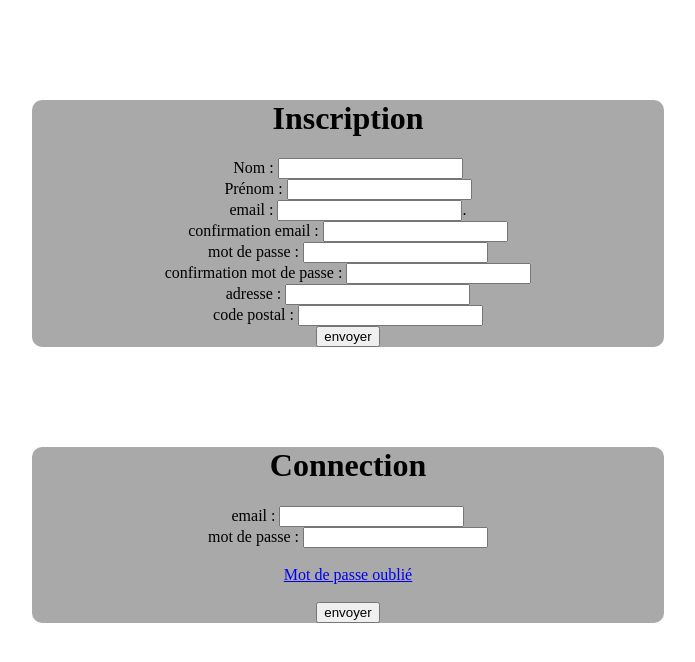
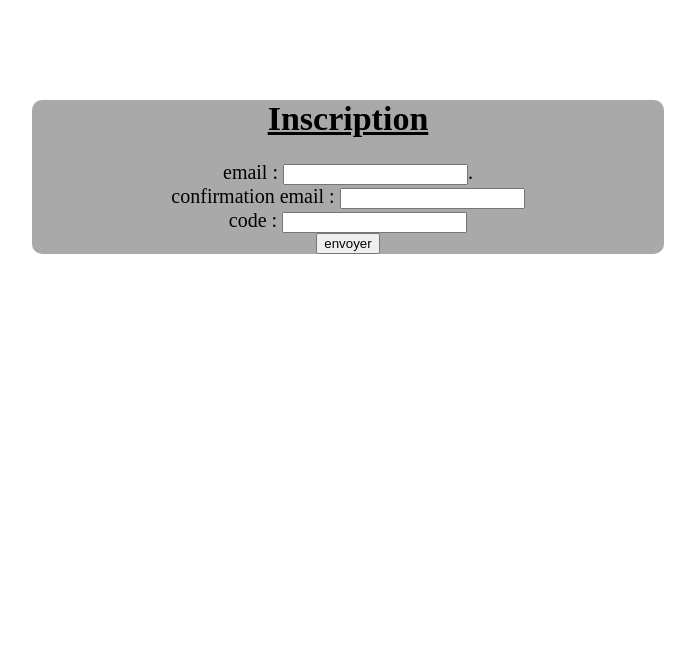
Before and after one commit to shinigami144/Delhaize-Projet, a PHP site: page / in a window 1280 px wide. Shown: the top 662 px of the page, without its empty margins (292-987 px from the left). Run offline with PHP 8.4, Linux system fonts and the light colour scheme.

Commit message:
style + inscription vers BD

```diff
--- a/index.php
+++ b/index.php
@@ -2,12 +2,16 @@
     <head>
         <title>Jeu Delhaize</title>
         <meta charset="utf-8"/>
-        <link rel="stylesheet" href="style.css" />
+        <link rel="stylesheet" href="style.css" >
     </head>
     <body>
         <?php
         require_once('db.php');
+        session_start();
 
+        if (isset($_SESSION['erreur'])){echo "<p><span style='color: red;
+font-size: xxx-large;
+margin-left: 38%; '>".$_SESSION['erreur']."</span></p>";};
         /*
         $host = '127.0.0.1:3308';
         $db   = 'delhaize';
@@ -28,26 +32,12 @@
         //connection
         ?>
        <div>
-            <h1>Inscription</h1>
+            <h1 style="font-size:34px;text-decoration: underline;">Inscription</h1>
             <form action="insert.php" method="POST">
-                Nom : <input type="txt" name="nom" /> <br/>
-                Prénom : <input type="txt" name="prenom" /> <br/>
-                email : <input type="email" name="mail1"/>.<br/>
+                <p style="font-size:20px;">email : <input type="email" name="mail1"/>.<br/>
                 confirmation email : <input type="email" name="mail2"/> <br/>
-                mot de passe : <input type="password" name="pass1"/> <br/>
-                confirmation mot de passe : <input type="password" name="pass2"/> <br/>
-                adresse : <input type="txt" name="adresse" /> <br/>
-                code postal : <input type="number" name="cp" /> <br/>
-                <input type="submit"  value="envoyer"/>
-            </form>
-        </div>
-        <div>
-            <h1>Connection</h1>
-            <form action="connection.php" method="POST">
-                email : <input type="email" name="mail1"/><br/>
-                mot de passe : <input type="password" name="pass1"/><br/><br/>
-                <a href="#mpoublie">Mot de passe oublié</a><br/><br/>
-                <input type="submit"  value="envoyer"/>
+                code : <input type="txt" name="code" /> <br/>
+                    <input type="submit"  value="envoyer"/></p>
             </form>
         </div>
     </body>
--- a/style.css
+++ b/style.css
@@ -1,4 +1,3 @@
-
 div{
     width: 50%;
     border-radius: 10px;
```
Also changed, not shown: insert.php (+7 -14 lines).
